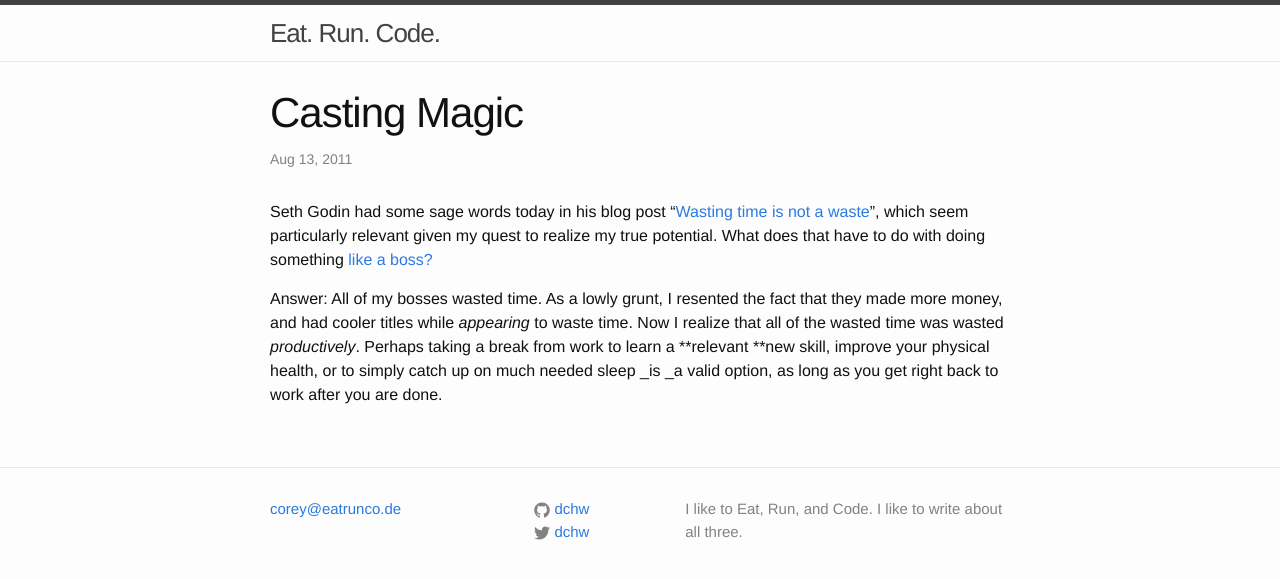
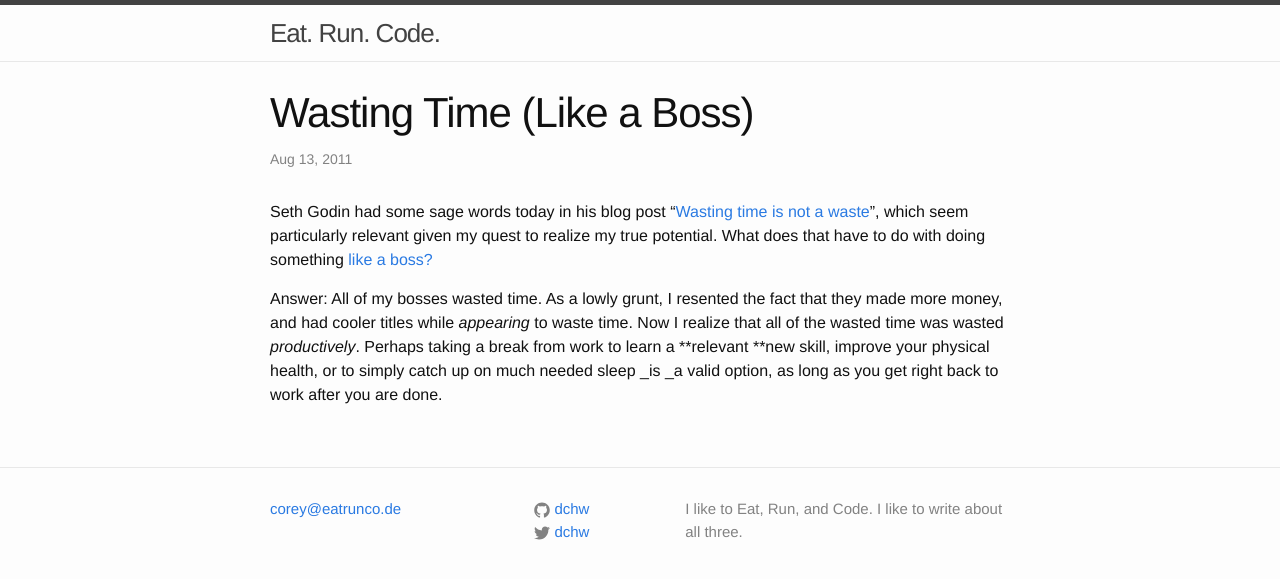
Before and after one commit to dchw/dchw.github.io, a Jekyll site: the page built from _posts/2011-08-13-Wasting-Time-Like-A-Boss.md, in a window 1280 px wide. Shown: the top 579 px of the page. Built offline with Jekyll 4.4.1, drawn with Linux system fonts in a browser that asks for light colours.

Commit message:
Fix title

```diff
--- a/_posts/2011-08-13-Wasting-Time-Like-A-Boss.md
+++ b/_posts/2011-08-13-Wasting-Time-Like-A-Boss.md
@@ -1,6 +1,6 @@
 ---
 layout: post
-title:  "Casting Magic"
+title:  "Wasting Time (Like a Boss)"
 date:   2011-08-13 00:17:06 -0700
 categories: productivity
 ---
```
